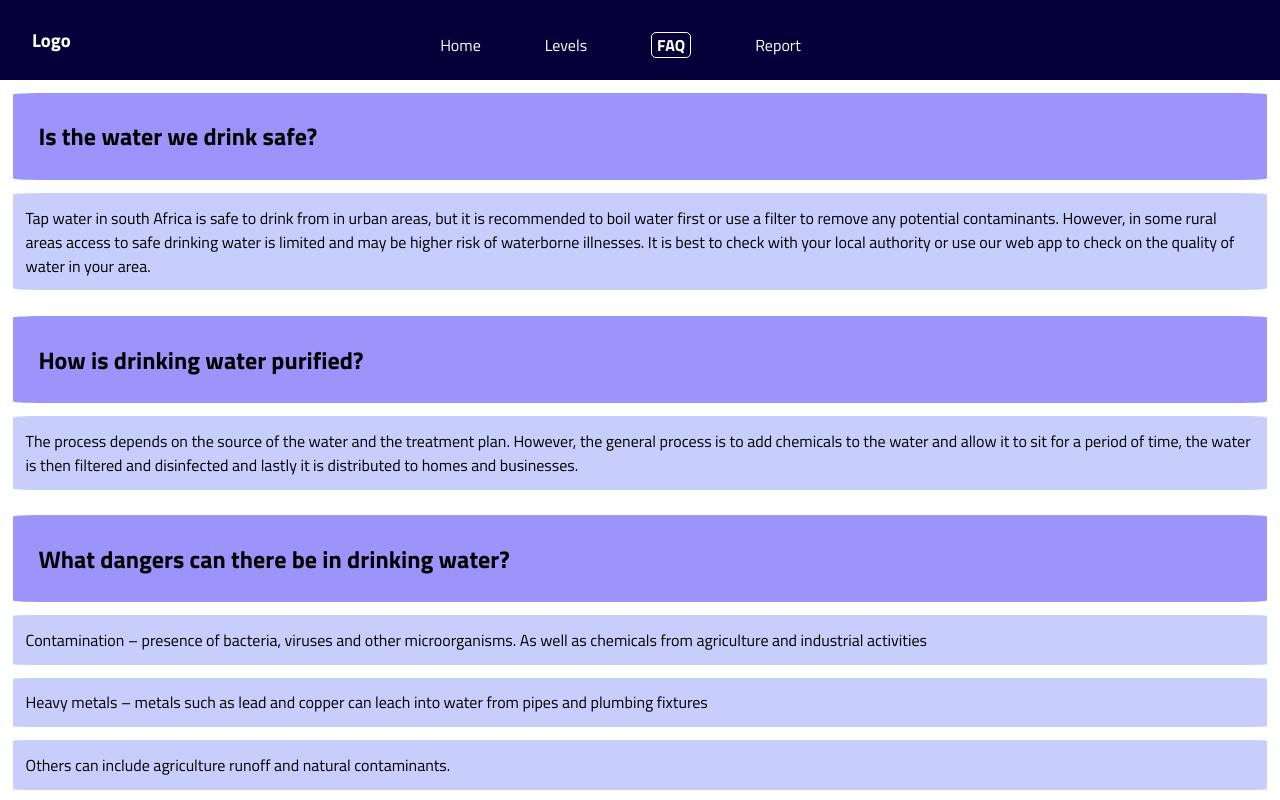
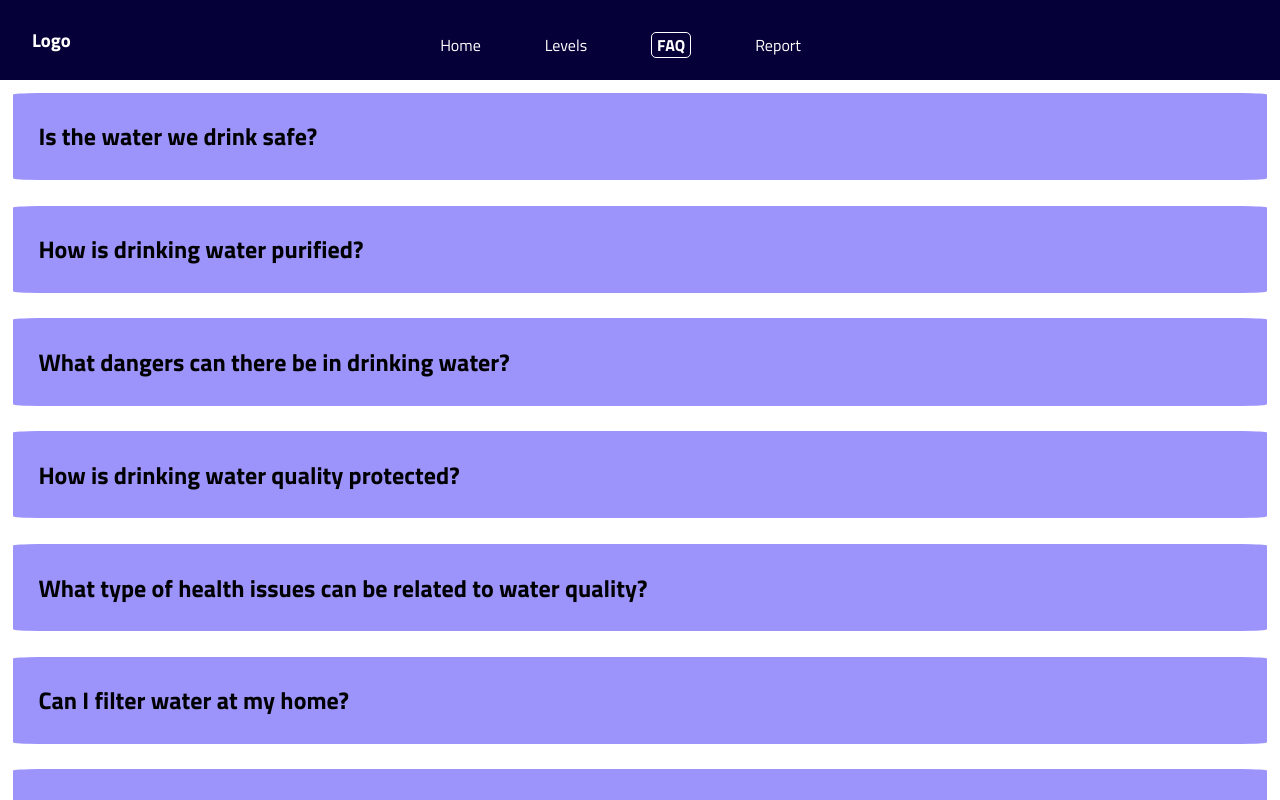
Before and after one commit to raramai-coder/watersaver, a React (Create React App) app: page /faq in a window 1280 px wide. Shown: the top 800 px of the page. Built offline with nearby package versions, Linux system fonts and the light colour scheme.

Commit message:
updated FAQ css

```diff
--- a/src/Components/FAQ.js
+++ b/src/Components/FAQ.js
@@ -108,14 +108,19 @@ const FAQ = () => {
       },
   ];
 
+  const [activeIndex, setActiveIndex] = useState(null);
+
+  const handleClick = (index) => {
+    setActiveIndex(activeIndex === index ? null : index);
+  }
+
 
   return (
     <div>
       {faqs.map((faq, index) => (
         <div key={index} id="qBlock">
-          <h2>{faq.question}  </h2>
-
-          {(
+          <h2 onClick={() => handleClick(index)}>{faq.question}</h2>
+          {activeIndex === index && (
             <ul>
               {faq.answers.map((answer, i) => (
                 <li key={i}>{answer}</li>
--- a/src/Styles/FAQ.css
+++ b/src/Styles/FAQ.css
@@ -3,6 +3,11 @@ h2{
     padding: 2%;
     margin: 1%;
     border-radius: 2%;
+}
+
+h2:hover{
+    background-color: #050038;
+    color: white;
 }
 
 li{
```
